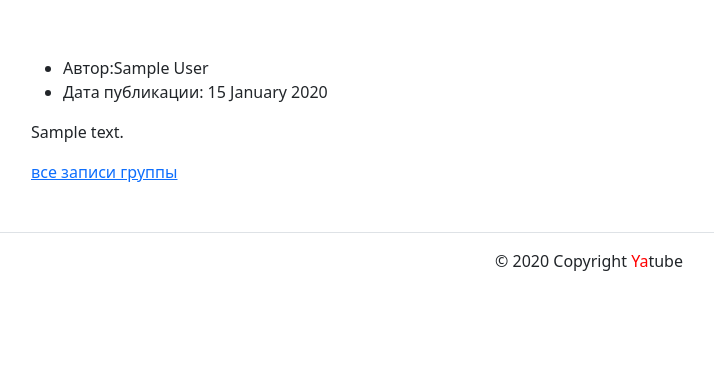
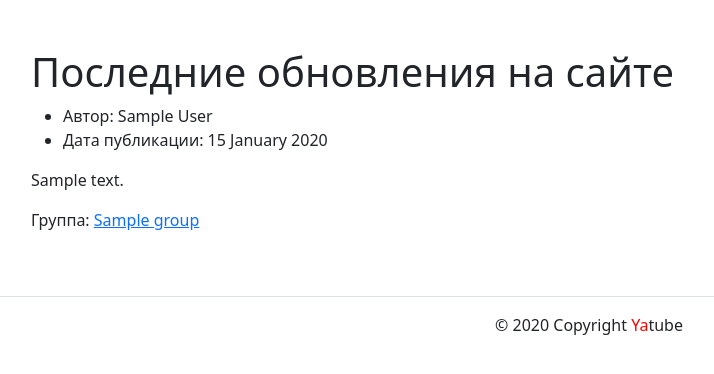
Before and after one commit to CapitainFan/hw02_community, a Django app: page / in a window 1280 px wide. Shown: the part 56-430 px from the top of the page, without its empty margins (51-765 px from the left). Run offline with Django 3.2, Linux system fonts and the light colour scheme; tables that the repository leaves empty hold one stand-in row (values such as "Sample post"); some libraries are stand-ins or nearby versions.

Commit message:
yatube first try

```diff
--- a/yatube/templates/posts/group_list.html
+++ b/yatube/templates/posts/group_list.html
@@ -16,7 +16,7 @@
             Дата публикации: {{ post.pub_date|date:"d E Y" }}
           </li>
         </ul>
-        <p>{{ post.text }}</p>
+        <p>{{ post.text|linebreaksbr }}</p>
         {% if not forloop.last %}<hr>{% endif %}
       {% endfor %}
     </div>
--- a/yatube/templates/posts/index.html
+++ b/yatube/templates/posts/index.html
@@ -1,26 +1,29 @@
 {% extends 'base.html' %}
-{% block title %}
-  Последнее обновление
-{% endblock %}
+
+{% block title %}Главная{% endblock %}
+
 {% block content %}
+  <main>
+    <div class="container py-5">
+      <h1>Последние обновления на сайте</h1>
         {% for post in posts %}
-      <div class="container py-5">
-        <h1></h1>
-        <article>
         <ul>
           <li>
-              Автор:{{ post.author.get_full_name }}
+            Автор: {{ post.author.get_full_name }}
           </li>
           <li>
             Дата публикации: {{ post.pub_date|date:"d E Y" }}
           </li>
         </ul>
+        <p>{{ post.text|linebreaksbr }}</p>
+        {% if post.group %}
           <p>
-          {{ post.text }}
+            Группа:
+            <a href="{% url 'posts:group' slug=post.group.slug %}"> {{post.group.title}}</a>
           </p>
-          {%if post.group.slug%}
-           <a href="{% url 'posts:group_list' post.group.slug %}">все записи группы</a>
-          {%endif%}
+        {% endif %}
         {% if not forloop.last %}<hr>{% endif %}
         {% endfor %}
+    </div>
+  </main>
 {% endblock %}
```
Lines whose indentation alone changed are shown as unchanged.
